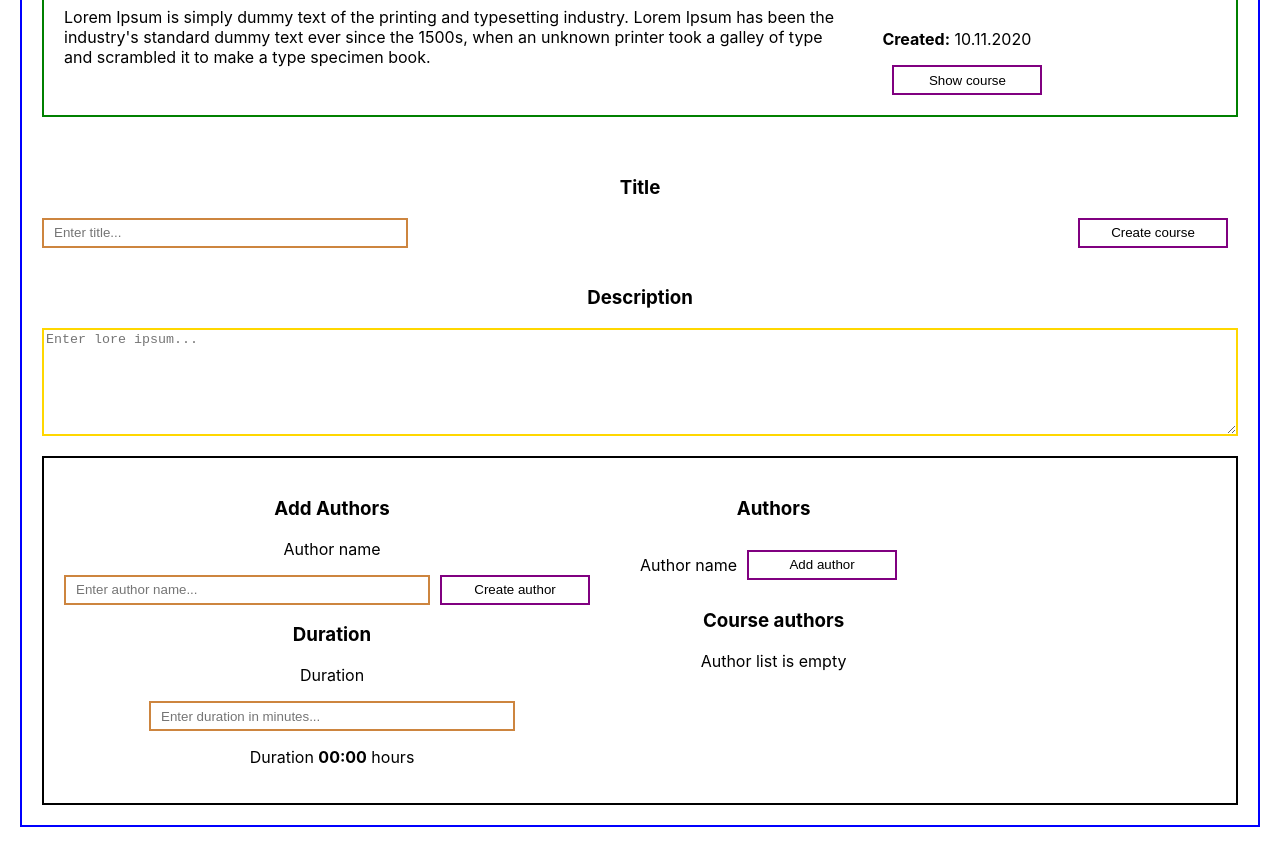
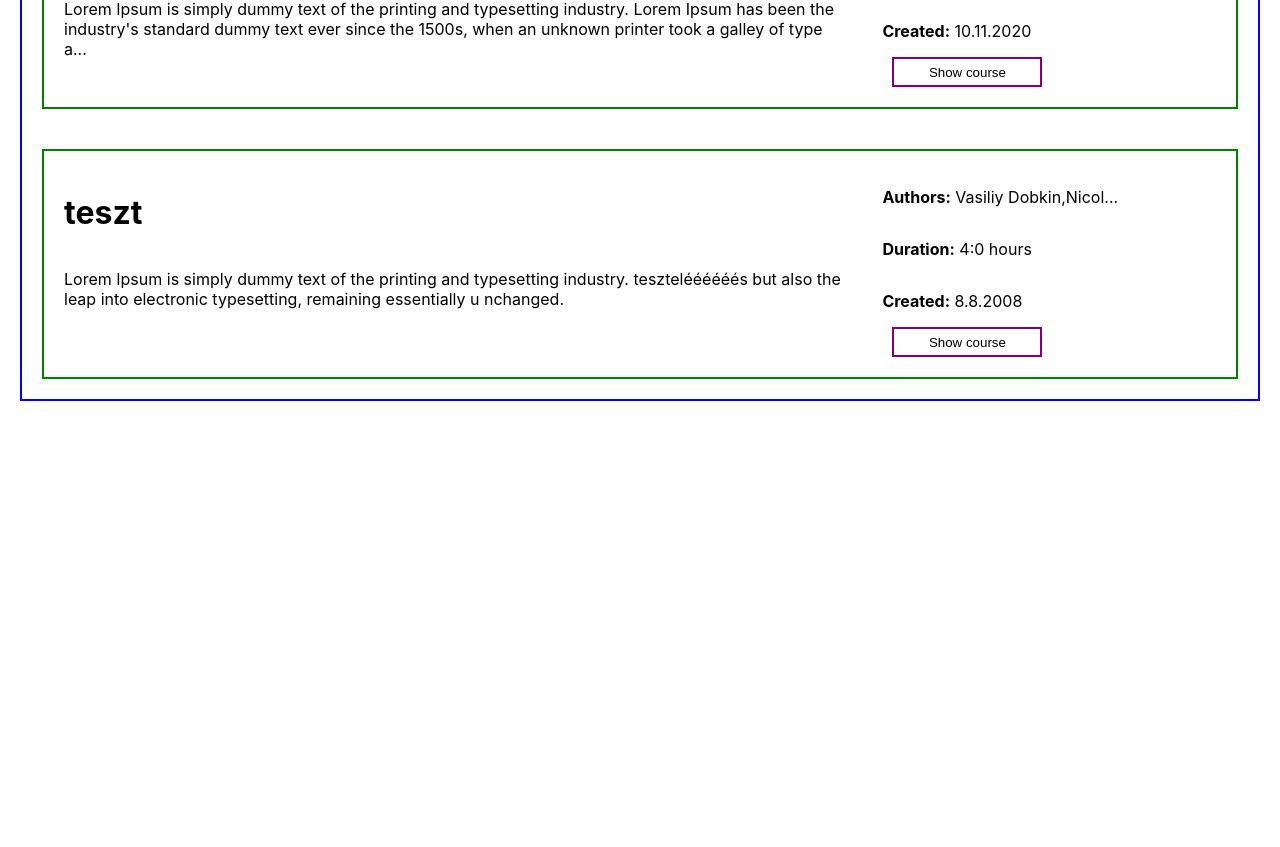
Before and after one commit to mazsola739/rika-react-fundamentals, a React (Create React App) app in the folder courses-app/: page / in a window 1280 px wide. Shown: the part 587-1434 px from the top of the page. After the commit the page ends 1008 px from the top, so only its background shows below. Built offline with nearby package versions, Linux system fonts and the light colour scheme.

Commit message:
feat : finished cards

```diff
--- a/courses-app/src/App.css
+++ b/courses-app/src/App.css
@@ -8,3 +8,11 @@ img {
  width: 60px;
  height: 60px;
 }
+
+#courses {
+  display: block;
+}
+
+#createCourses {
+  display: none;
+}
--- a/courses-app/src/components/Author/Author.jsx
+++ b/courses-app/src/components/Author/Author.jsx
@@ -6,10 +6,10 @@ const authorStyle = {
 	flexDirection: 'row',
 };
 
-const Author = () => (
-	<div style={authorStyle}>
-		<p>Author name</p>
-		<Button buttonText='Add author' />
+const Author = ({ authorName, id, buttonText }) => (
+	<div id={id} style={authorStyle}>
+		<p>{authorName}</p>
+		<Button buttonText={buttonText} />
 	</div>
 );
 
--- a/courses-app/src/components/BodySection/BodySection.jsx
+++ b/courses-app/src/components/BodySection/BodySection.jsx
@@ -13,8 +13,12 @@ const BodySection = () => {
 	return (
 		<div style={bodyStyle}>
 			<SearchSection />
-			<Courses />
-			<CreateCourse />
+			<div id='courses'>
+				<Courses />
+			</div>
+			<div id='createCourses'>
+				<CreateCourse />
+			</div>
 		</div>
 	);
 };
--- a/courses-app/src/components/CourseCard/CourseCard.jsx
+++ b/courses-app/src/components/CourseCard/CourseCard.jsx
@@ -24,34 +24,37 @@ const courseDataStyle = {
 };
 
 const CourseCard = ({
+	id,
 	title,
 	description,
 	authors,
 	duration,
 	creationDate,
 }) => {
-	const nameID = JSON.parse(JSON.stringify(mockedAuthorsList)).map(
-		(el) => el.id
-	);
-	const name = JSON.parse(JSON.stringify(mockedAuthorsList)).map(
-		(el) => el.name
-	);
+	const author = `${authors.map((el) => {
+		let author = el;
+		mockedAuthorsList.map((el) => (el.id === author ? (author = el.name) : ''));
+		return author;
+	})}`;
+
 	return (
-		<div style={courseCardStyle}>
+		<div id='card' style={courseCardStyle}>
 			<div style={courseInfoStyle}>
-				<h1>{title}</h1>
-				<p>{description}</p>
+				<h1 id={id}>{title}</h1>
+				<p>
+					{description.length > 200
+						? description.substring(0, 200) + '...'
+						: description}
+				</p>
 			</div>
 			<div style={courseDataStyle}>
 				<p>
-					<b>Authors:</b>
-					{authors.map((el, i) => {
-						return el === nameID[i] ? name[i] : 'hiba';
-					})}
+					<b>Authors:</b>{' '}
+					{author.length > 20 ? author.substring(0, 20) + '...' : author}
 				</p>
 				<p>
 					<b>Duration:</b>{' '}
-					{`${Math.floor(duration / 60)}:${+duration % 60} hours`}
+					{`${Math.floor(duration / 60)}:${duration % 60} hours`}
 				</p>
 				<p>
 					<b>Created:</b> {creationDate.replaceAll('/', '.')}
--- a/courses-app/src/components/CreateCourse/CreateCourse.jsx
+++ b/courses-app/src/components/CreateCourse/CreateCourse.jsx
@@ -12,6 +12,7 @@ const tittleTopStyle = {
 	margin: ' 20px',
 	display: 'flex',
 	flexDirection: 'column',
+	textAlign: 'left',
 };
 const titleStyle = {
 	display: 'flex',
@@ -22,6 +23,7 @@ const descriptionStyle = {
 	margin: ' 20px',
 	display: 'flex',
 	flexDirection: 'column',
+	textAlign: 'left',
 };
 
 const CreateCourse = () => (
@@ -41,7 +43,7 @@ const CreateCourse = () => (
 			<h3>Description</h3>
 			<textarea
 				style={textAreaStyle}
-				placeholder='Enter lore ipsum...'
+				placeholder='Enter description'
 			></textarea>
 		</div>
 		<Information />
--- a/courses-app/src/components/Information/Information.jsx
+++ b/courses-app/src/components/Information/Information.jsx
@@ -2,25 +2,61 @@ import React from 'react';
 import Input from '../Input/Input';
 import Button from '../Button/Button';
 import Author from '../Author/Author';
+import { mockedAuthorsList } from '../../resources/CoursesInfo/AuthorsList';
 
 const informationsStyle = {
 	border: 'black solid 2px',
 	display: 'flex',
-	flexDirection: 'row',
+	flexDirection: 'column',
 	margin: '20px',
 };
-const leftStyle = {
+const authorStyle = {
 	margin: ' 20px',
-	widht: '50%',
+	display: 'flex',
+	flexDirection: 'row',
+	justifyContent: 'space-between',
+	textAlign: 'left',
 };
-const rightStyle = {
+const otherInfoStyle = {
 	margin: ' 20px',
-	widht: '50%',
+	display: 'flex',
+	flexDirection: 'row',
+	justifyContent: 'space-between',
+	textAlign: 'left',
 };
 
-const Information = () => (
+const Information = () => {
+	const addCourse = () => {
+		const x = document.getElementById('sdf');
+		const y = document.getElementById('sfsfs');
+		if (x.style.display === 'none') {
+			x.style.display = 'block';
+		} else {
+			x.style.display = 'none';
+		}
+		if (y.style.display === 'block') {
+			y.style.display = 'none';
+		} else {
+			y.style.display = 'block';
+		}
+	};
+	const deleteCourse = () => {
+		const x = document.getElementById('sfds');
+		const y = document.getElementById('sdfdfsdfs');
+		if (x.style.display === 'none') {
+			x.style.display = 'block';
+		} else {
+			x.style.display = 'none';
+		}
+		if (y.style.display === 'block') {
+			y.style.display = 'none';
+		} else {
+			y.style.display = 'block';
+		}
+	};
+	return (
 		<div style={informationsStyle}>
-		<div style={leftStyle}>
+			<div style={authorStyle}>
 				<div>
 					<h3>Add Authors</h3>
 					<div>
@@ -30,6 +66,25 @@ const Information = () => (
 					</div>
 				</div>
 				<div>
+					<h3>Authors</h3>
+					<div>
+						{mockedAuthorsList.map((author) => {
+							return (
+								<Author
+									{...{
+										authorName: author.name,
+										id: author.id,
+										buttonText: 'Add author',
+										handleClick: addCourse,
+									}}
+								/>
+							);
+						})}
+					</div>
+				</div>
+			</div>
+			<div style={otherInfoStyle}>
+				<div>
 					<h3>Duration</h3>
 					<p>Duration</p>
 					<Input placeholderText='Enter duration in minutes...' />
@@ -37,18 +92,25 @@ const Information = () => (
 						Duration <b>00:00</b> hours
 					</p>
 				</div>
-		</div>
-		<div style={rightStyle}>
-			<div>
-				<h3>Authors</h3>
-				<Author />
-			</div>
 				<div>
 					<h3>Course authors</h3>
 					<p>Author list is empty</p>
+					{mockedAuthorsList.map((author) => {
+						return (
+							<Author
+								{...{
+									authorName: author.name,
+									id: author.id,
+									buttonText: 'Delete author',
+									handleClick: addCourse,
+								}}
+							/>
+						);
+					})}
 				</div>
 			</div>
 		</div>
 	);
+};
 
 export default Information;
--- a/courses-app/src/components/Input/Input.jsx
+++ b/courses-app/src/components/Input/Input.jsx
@@ -8,8 +8,8 @@ const inputStyle = {
 	minWidth: '350px',
 };
 
-const Input = ({ placeholderText }) => (
-	<input style={inputStyle} placeholder={placeholderText}></input>
+const Input = ({ inputId, placeholderText }) => (
+	<input id={inputId} style={inputStyle} placeholder={placeholderText}></input>
 );
 
 export default Input;
--- a/courses-app/src/components/Search/Search.jsx
+++ b/courses-app/src/components/Search/Search.jsx
@@ -9,10 +9,33 @@ const searchStyle = {
 };
 
 const Search = () => {
-	const handleClick = () => console.log('Im Batman');
+	const searchCourse = () => {
+		let input = document.getElementById('searchInput');
+		let filterText = input.value.toUpperCase();
+		let allCard = document.querySelectorAll('h1');
+		let cardByTitle, cardById;
+		for (let i = 0; i < allCard.length; i++) {
+			cardByTitle = allCard[i].innerText;
+			cardById = allCard[i].id;
+			let isMatchingTitle = cardByTitle.toUpperCase().indexOf(filterText);
+			let isMatchingId = cardById.toUpperCase().indexOf(filterText);
+			if (isMatchingTitle >= 0 || isMatchingId >= 0) {
+				allCard[i].parentElement.parentElement.style.display = 'flex';
+			} else {
+				allCard[i].parentElement.parentElement.style.display = 'none';
+			}
+		}
+	};
+
+	const handleClick = () => searchCourse();
 	return (
 		<div style={searchStyle}>
-			<Input placeholderText='Enter course name or id...' />
+			<Input
+				{...{
+					inputId: 'searchInput',
+					placeholderText: 'Enter course name or id...',
+				}}
+			/>
 			<Button {...{ buttonText: 'Search', handleClick }} />
 		</div>
 	);
--- a/courses-app/src/components/SearchSection/SearchSection.jsx
+++ b/courses-app/src/components/SearchSection/SearchSection.jsx
@@ -8,14 +8,32 @@ const sectionStyle = {
 	justifyContent: 'space-between',
 };
 
+const rightStyle = {
+	margin: 'auto',
+};
+
+const handleClick = () => {
+	const x = document.getElementById('createCourses');
+	const y = document.getElementById('courses');
+	if (x.style.display === 'none') {
+		x.style.display = 'block';
+	} else {
+		x.style.display = 'none';
+	}
+	if (y.style.display === 'block') {
+		y.style.display = 'none';
+	} else {
+		y.style.display = 'block';
+	}
+};
+
 const SearchSection = () => {
-	const handleClick = () => console.log('Im Batman');
 	return (
 		<div style={sectionStyle}>
 			<div>
 				<Search />
 			</div>
-			<div>
+			<div style={rightStyle}>
 				<Button {...{ buttonText: 'Add new course', handleClick }} />
 			</div>
 		</div>
--- a/courses-app/src/resources/CoursesInfo/CoursesList.js
+++ b/courses-app/src/resources/CoursesInfo/CoursesList.js
@@ -33,4 +33,18 @@ a type specimen book.`,
 			'095a1817-d45b-4ed7-9cf7-b2417bcbf748',
 		],
 	},
+	{
+		id: 'de5aaa60-90f5-4dbc-b8a9-aaf205c551ba',
+		title: 'teszt',
+		description: `Lorem Ipsum is simply dummy text of the printing and
+typesetting industry. teszteléééééés   but also the leap into
+electronic typesetting, remaining essentially u
+nchanged.`,
+		creationDate: '8/8/2008',
+		duration: 240,
+		authors: [
+			'27cc3006-e93a-4748-8ca8-73d06aa93b6d',
+			'f762978b-61eb-4096-812b-ebde22838167',
+		],
+	},
 ];
```
Lines whose indentation alone changed are shown as unchanged.
